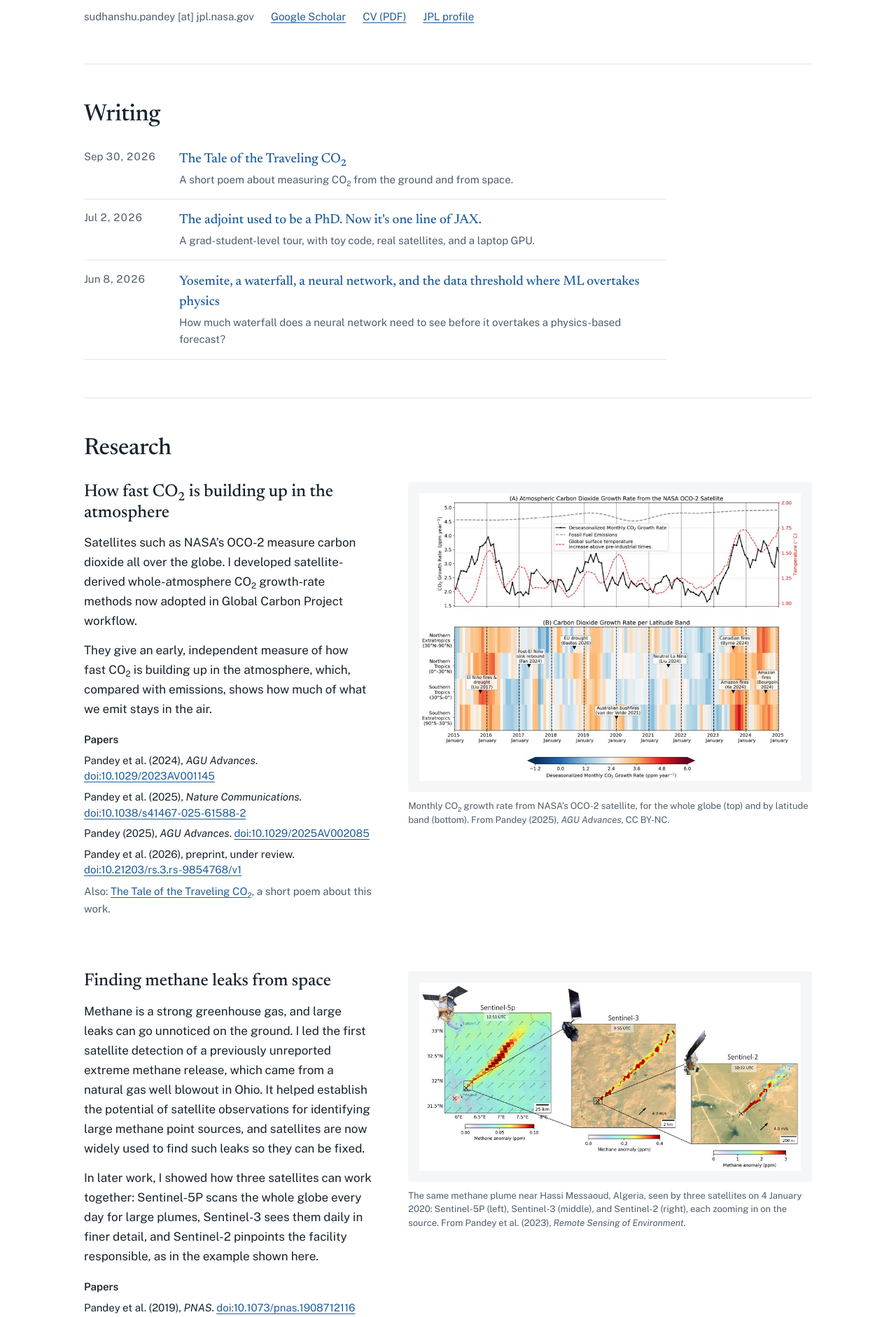
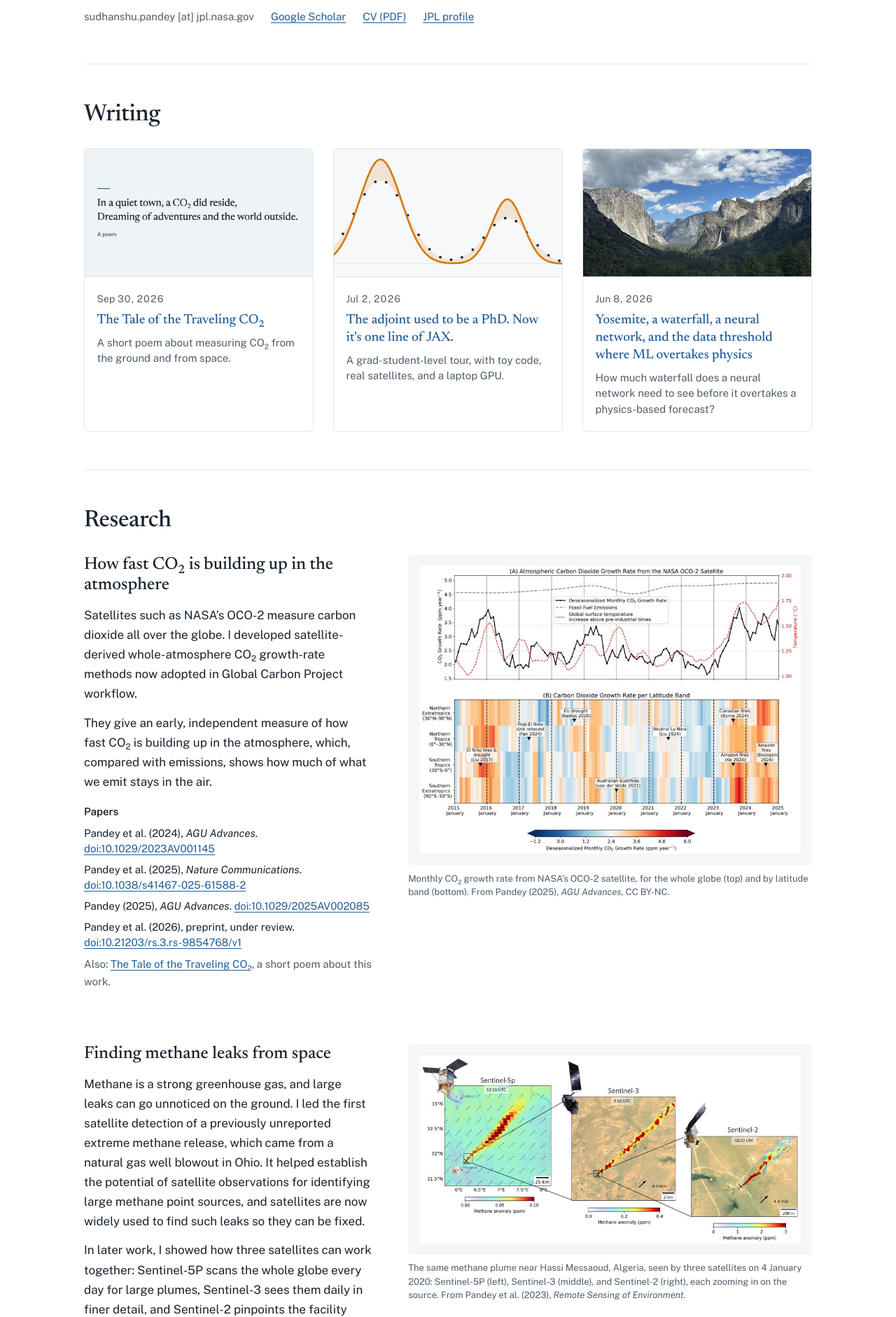
Before and after one commit to sudshu/sudshu.github.io, a Jekyll site: the page built from index.md, in a window 1280 px wide. Shown: the part 450-2332 px from the top of the page at 70% size. Built offline with Jekyll 4.4.1, drawn with Linux system fonts in a browser that asks for light colours.

Commit message:
Show writing as three image cards
Each post gets a thumbnail (a text card for the poem, the adjoint post's
fit widget, and the Yosemite Valley photo) set in its front matter. The
whole card links to the post and lifts slightly on hover; cards stack on
phones.

Co-Authored-By: Claude Opus 5.5 <noreply@anthropic.com>

```diff
--- a/_layouts/home.html
+++ b/_layouts/home.html
@@ -22,12 +22,15 @@ layout: default
 
   <section class="part" id="writing" aria-labelledby="writing-h">
     <h2 id="writing-h">Writing</h2>
-    <ul class="posts">
+    <ul class="cards">
       {%- for post in site.posts %}
-      <li>
-        <time datetime="{{ post.date | date_to_xmlschema }}">{{ post.date | date: site.date_format }}</time>
-        <div>
-          <a href="{{ post.url | relative_url }}">{% if post.title_html %}{{ post.title_html }}{% else %}{{ post.title | escape }}{% endif %}</a>
+      <li class="card">
+        {%- if post.thumbnail %}
+        <img class="card-img" src="{{ post.thumbnail | relative_url }}" width="640" height="360" loading="lazy" decoding="async" alt="{{ post.thumbnail_alt | escape }}">
+        {%- endif %}
+        <div class="card-body">
+          <time datetime="{{ post.date | date_to_xmlschema }}">{{ post.date | date: site.date_format }}</time>
+          <h3 class="card-title"><a href="{{ post.url | relative_url }}">{% if post.title_html %}{{ post.title_html }}{% else %}{{ post.title | escape }}{% endif %}</a></h3>
           {%- if post.summary %}
           <p>{{ post.summary | markdownify | remove: '<p>' | remove: '</p>' | strip }}</p>
           {%- endif %}
--- a/assets/css/style.css
+++ b/assets/css/style.css
@@ -126,13 +126,23 @@ section.part > h2 {
 .interests { margin: 0; padding: 0 0 0 1.1rem; max-width: 46rem; }
 .interests li { margin: 0 0 0.6rem; padding-left: 0.2rem; }
 
-.posts { margin: 0; padding: 0; list-style: none; max-width: 52rem; }
-.posts li { display: grid; grid-template-columns: 7.5rem minmax(0, 1fr); gap: 1rem; padding: 0.9rem 0; border-bottom: 1px solid var(--rule); }
-.posts li:first-child { padding-top: 0; }
-.posts time { color: var(--muted); font-size: 0.9375rem; font-variant-numeric: tabular-nums; }
-.posts a { font-family: var(--serif); font-size: 1.2rem; font-weight: 500; line-height: 1.35; text-decoration: none; }
-.posts a:hover { text-decoration: underline; }
-.posts p { margin: 0.25rem 0 0; color: var(--muted); font-size: 0.9375rem; }
+.cards { display: grid; grid-template-columns: repeat(3, minmax(0, 1fr)); gap: clamp(1rem, 2.5vw, 1.75rem); margin: 0; padding: 0; list-style: none; }
+.card { position: relative; display: flex; flex-direction: column; background: #fff; border: 1px solid var(--rule); border-radius: 6px; overflow: hidden; }
+.card-img { display: block; width: 100%; height: auto; aspect-ratio: 16 / 9; object-fit: cover; border-bottom: 1px solid var(--rule); }
+.card-body { padding: 1rem 1.1rem 1.25rem; }
+.card time { color: var(--muted); font-size: 0.875rem; font-variant-numeric: tabular-nums; }
+.card-title { margin: 0.35rem 0 0.5rem; font-family: var(--serif); font-weight: 500; font-size: 1.2rem; line-height: 1.3; }
+.card-title a { color: var(--accent); text-decoration: none; }
+.card-title a::after { content: ""; position: absolute; inset: 0; }  /* the whole card is the link */
+.card-title a:focus-visible { outline: none; }
+.card:focus-within { outline: 2px solid var(--accent); outline-offset: 3px; }
+.card p { margin: 0; color: var(--muted); font-size: 0.9375rem; line-height: 1.5; }
+@media (hover: hover) and (pointer: fine) {
+  .card { transition: transform 0.25s ease, box-shadow 0.25s ease; }
+  .card:hover { transform: translateY(-4px); box-shadow: 0 14px 32px rgba(24, 34, 45, 0.14); }
+  .card:hover .card-title a { text-decoration: underline; }
+}
+@media (hover: hover) and (pointer: fine) and (prefers-reduced-motion: reduce) { .card:hover { transform: none; } }
 
 .explainer { display: grid; grid-template-columns: minmax(0, 5fr) minmax(0, 7fr); gap: clamp(1.5rem, 4vw, 3.5rem); align-items: center; }
 .explainer h3 { margin: 0 0 0.6rem; font-family: var(--serif); font-weight: 500; font-size: 1.4rem; line-height: 1.25; }
@@ -226,6 +236,6 @@ section.part > h2 {
   .portrait { order: -1; width: 8.5rem; }
   .site-nav { width: 100%; gap: 0.25rem 1.1rem; font-size: 0.9rem; }
   .poem { font-size: 1.08rem; }
-  .posts li { grid-template-columns: 1fr; gap: 0.2rem; }
+  .cards { grid-template-columns: 1fr; }
   .intro .lead { font-size: 1.15rem; }
 }
```
Also changed, not shown: _posts/2026-06-08-yosemite-waterfall-ml-vs-4dvar.md (+2 -0 lines), _posts/2026-07-02-free-adjoint-jax-inverse-modeling.md (+2 -0 lines), _posts/2026-09-30-tale-of-the-traveling-co2.md (+2 -0 lines), assets/writing/adjoint-640.jpg (added), assets/writing/poem-640.jpg (added), assets/writing/yosemite-640.jpg (added).
